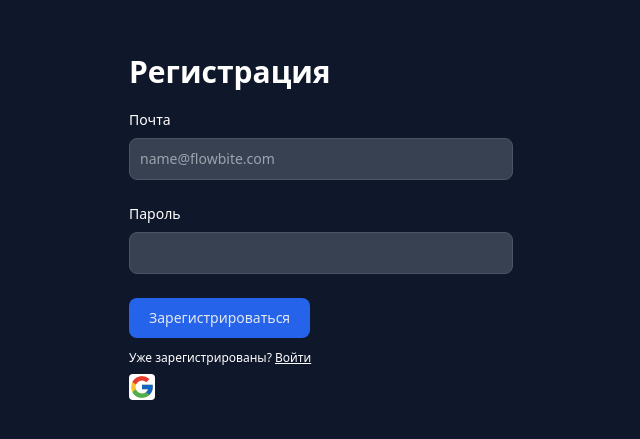
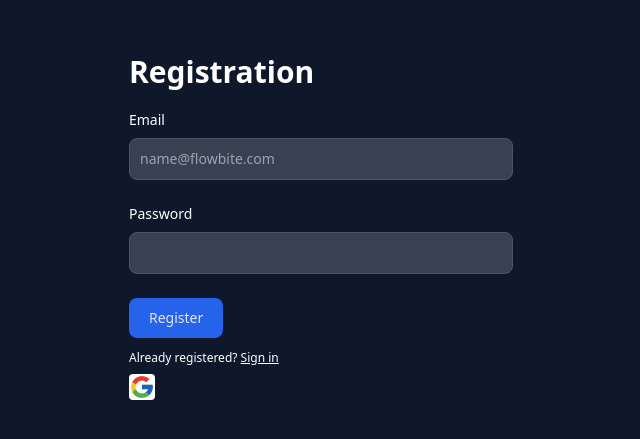
Before and after one commit to leavemealonemf/voice-gpt, a React (Vite) app: page /auth in a window 1280 px wide. Shown: the part 173-612 px from the top of the page, without its empty margins (319-959 px from the left). Built offline with nearby package versions, Linux system fonts and the light colour scheme; no server answers.

Commit message:
comp locale / fixed ui

```diff
--- a/package.json
+++ b/package.json
@@ -12,6 +12,7 @@
   "dependencies": {
     "axios": "^1.6.0",
     "firebase": "^10.5.2",
+    "flag-icons": "^6.11.2",
     "i18next": "^23.6.0",
     "i18next-browser-languagedetector": "^7.1.0",
     "i18next-http-backend": "^2.3.1",
--- a/public/locales/en/translation.json
+++ b/public/locales/en/translation.json
@@ -7,5 +7,13 @@
     "voice_gpt": "VoiceGPT",
     "welcome_to": "Welcome to",
     "voice_gpt_about": "VoiceGpt - ChatGPT API integration with the ability to search for information using voice search",
-    "get_started": "Get started"
+    "get_started": "Get started",
+    "register": "Registration",
+    "email": "Email",
+    "password": "Password",
+    "register_button": "Register",
+    "already_registered": "Already registered?",
+    "to_come_in": "Sign in",
+    "not_registered": "Don't have an account?",
+    "sign_in": "Login"
 }
--- a/public/locales/ru/translation.json
+++ b/public/locales/ru/translation.json
@@ -7,5 +7,13 @@
     "voice_gpt": "VoiceGPT",
     "welcome_to": "Добро пожаловать в",
     "voice_gpt_about": "VoiceGpt - интеграция ChatGPT API с возможностью поиска информации с помощью голосового поиска",
-    "get_started": "Начать"
+    "get_started": "Начать",
+    "register": "Регистрация",
+    "email": "Почта",
+    "password": "Пароль",
+    "register_button": "Зарегистрироваться",
+    "already_registered": "Уже зарегистрированы?",
+    "to_come_in": "Войти",
+    "sign_in": "Вход",
+    "not_registered": "Нет аккаунта?"
 }
--- /dev/null
+++ b/src/componets/Header.tsx
@@ -0,0 +1,15 @@
+import SwitchLang from "./SwitchLang"
+
+const Header = () => {
+  return (
+    <div className="">
+        <div className="container mx-auto py-2">
+            <div className="flex items-center justify-end pr-6">
+                <SwitchLang/>
+            </div>
+        </div>
+    </div>
+  )
+}
+
+export default Header
--- a/src/componets/Layout.tsx
+++ b/src/componets/Layout.tsx
@@ -6,7 +6,7 @@ type Props = {
 
 const Layout: FC<Props> = ({children}) => {
   return (
-    <div style={{display: 'grid', gridTemplateColumns: "1fr 4fr"}} className="">
+    <div className="flex">
         {children}
     </div>
   )
--- a/src/componets/SideBar.tsx
+++ b/src/componets/SideBar.tsx
@@ -13,9 +13,9 @@ const SideBar: FC = () => {
 
   const navigate = useNavigate();
 
+
   return (
-    <div className='text-white container mx-auto relative'>
-
+    <div className={`text-white min-h-screen w-72`}>
 
       <div className='flex flex-col items-center justify-center mt-7'>
         <span className='text-center mb-4 text-2xl font-extrabold leading-none tracking-tight text-gray-900 md:text-3xl lg:text-4xl dark:text-white'>VoiceGPT</span>
--- /dev/null
+++ b/src/componets/SwitchLang.tsx
@@ -0,0 +1,20 @@
+import { useTranslation } from "react-i18next";
+import "/node_modules/flag-icons/css/flag-icons.min.css";
+
+const SwitchLang = () => {
+
+    const { i18n } = useTranslation();
+
+    const switchLanguage = (value: string) => {
+        i18n.changeLanguage(value);
+    }
+
+    return (
+        <div className="flex items-center gap-1">
+            <span className="fi fi-gb cursor-pointer" onClick={() => switchLanguage("en")}></span>
+            <span className="fi fi-ru cursor-pointer" onClick={() => switchLanguage("ru")}></span>
+        </div>
+    )
+}
+
+export default SwitchLang
--- a/src/componets/auth/Login.tsx
+++ b/src/componets/auth/Login.tsx
@@ -3,6 +3,7 @@ import { useStores } from '../../stores/root-context';
 import { useNavigate } from 'react-router-dom';
 import { currentModuleTypes } from '../../pages/AuthPage';
 import googleIcon from "../../assets/google.svg";
+import { useTranslation } from 'react-i18next';
 
 type Props = {
     setCurrentModuleHandler: (value: currentModuleTypes) => void;
@@ -11,6 +12,8 @@ type Props = {
 const Login: FC<Props> = ({setCurrentModuleHandler}) => {
 
     const {user} = useStores();
+
+    const {t} = useTranslation();
 
     const navigate = useNavigate();
 
@@ -40,9 +43,9 @@ const Login: FC<Props> = ({setCurrentModuleHandler}) => {
 
     return (
         <form className='w-96 flex flex-col' onSubmit={onSubmit}>
-            <span className="text-white font-bold text-3xl mb-5">Вход</span>
+            <span className="text-white font-bold text-3xl mb-5">{t('sign_in')}</span>
             <div className="mb-6">
-                <label htmlFor="email" className="block mb-2 text-sm font-medium text-gray-900 dark:text-white">Почта</label>
+                <label htmlFor="email" className="block mb-2 text-sm font-medium text-gray-900 dark:text-white">{t('email')}</label>
                 <input
                     value={email}
                     onChange={(e: ChangeEvent<HTMLInputElement>) => setEmail(e.currentTarget.value)}
@@ -50,17 +53,17 @@ const Login: FC<Props> = ({setCurrentModuleHandler}) => {
                 />
             </div>
             <div className="mb-6">
-                <label htmlFor="password" className="block mb-2 text-sm font-medium text-gray-900 dark:text-white">Пароль</label>
+                <label htmlFor="password" className="block mb-2 text-sm font-medium text-gray-900 dark:text-white">{t('password')}</label>
                 <input
                     value={password}
                     onChange={(e: ChangeEvent<HTMLInputElement>) => setPassword(e.currentTarget.value)}
                     type="password" id="password" className="bg-gray-50 border border-gray-300 text-gray-900 text-sm rounded-lg focus:ring-blue-500 focus:border-blue-500 block w-full p-2.5 dark:bg-gray-700 dark:border-gray-600 dark:placeholder-gray-400 dark:text-white dark:focus:ring-blue-500 dark:focus:border-blue-500" required
                 />
             </div>
-            <button type="submit" className="text-white self-start bg-blue-700 hover:bg-blue-800 focus:ring-4 focus:outline-none focus:ring-blue-300 font-medium rounded-lg text-sm w-full sm:w-auto px-5 py-2.5 text-center dark:bg-blue-600 dark:hover:bg-blue-700 dark:focus:ring-blue-800">Войти</button>
+            <button type="submit" className="text-white self-start bg-blue-700 hover:bg-blue-800 focus:ring-4 focus:outline-none focus:ring-blue-300 font-medium rounded-lg text-sm w-full sm:w-auto px-5 py-2.5 text-center dark:bg-blue-600 dark:hover:bg-blue-700 dark:focus:ring-blue-800">{t('to_come_in')}</button>
             <span
                 onClick={() => setCurrentModuleHandler(currentModuleTypes.REGISTER)}
-                className='text-white text-xs mt-3 font-normal cursor-pointer'>Нет аккаунта? <u>Зарегистрироваться</u>
+                className='text-white text-xs mt-3 font-normal cursor-pointer'>{t('not_registered')} <u>{t('register_button')}</u>
             </span>
 
             <div className="mt-2 flex gap-2 items-center">
--- a/src/componets/auth/Register.tsx
+++ b/src/componets/auth/Register.tsx
@@ -3,6 +3,7 @@ import { useStores } from '../../stores/root-context';
 import { useNavigate } from 'react-router-dom';
 import { currentModuleTypes } from '../../pages/AuthPage';
 import googleIcon from "../../assets/google.svg";
+import { useTranslation } from 'react-i18next';
 
 type Props = {
     setCurrentModuleHandler: (value: currentModuleTypes) => void;
@@ -11,6 +12,8 @@ type Props = {
 const Register: FC<Props> = ({setCurrentModuleHandler}) => {
 
     const {user} = useStores();
+
+    const {t} = useTranslation();
 
     const navigate = useNavigate();
 
@@ -45,9 +48,9 @@ const Register: FC<Props> = ({setCurrentModuleHandler}) => {
 
     return (
         <form className='w-96 flex flex-col' onSubmit={onSubmit}>
-            <span className="text-white font-bold text-3xl mb-5">Регистрация</span>
+            <span className="text-white font-bold text-3xl mb-5">{t('register')}</span>
             <div className="mb-6">
-                <label htmlFor="email" className="block mb-2 text-sm font-medium text-gray-900 dark:text-white">Почта</label>
+                <label htmlFor="email" className="block mb-2 text-sm font-medium text-gray-900 dark:text-white">{t('email')}</label>
                 <input
                     value={email}
                     onChange={(e: ChangeEvent<HTMLInputElement>) => setEmail(e.currentTarget.value)}
@@ -55,17 +58,17 @@ const Register: FC<Props> = ({setCurrentModuleHandler}) => {
                 />
             </div>
             <div className="mb-6">
-                <label htmlFor="password" className="block mb-2 text-sm font-medium text-gray-900 dark:text-white">Пароль</label>
+                <label htmlFor="password" className="block mb-2 text-sm font-medium text-gray-900 dark:text-white">{t('password')}</label>
                 <input
                     value={password}
                     onChange={(e: ChangeEvent<HTMLInputElement>) => setPassword(e.currentTarget.value)}
                     type="password" id="password" className="bg-gray-50 border border-gray-300 text-gray-900 text-sm rounded-lg focus:ring-blue-500 focus:border-blue-500 block w-full p-2.5 dark:bg-gray-700 dark:border-gray-600 dark:placeholder-gray-400 dark:text-white dark:focus:ring-blue-500 dark:focus:border-blue-500" required
                 />
             </div>
-            <button type="submit" className="text-white self-start bg-blue-700 hover:bg-blue-800 focus:ring-4 focus:outline-none focus:ring-blue-300 font-medium rounded-lg text-sm w-full sm:w-auto px-5 py-2.5 text-center dark:bg-blue-600 dark:hover:bg-blue-700 dark:focus:ring-blue-800">Зарегистрироваться</button>
+            <button type="submit" className="text-white self-start bg-blue-700 hover:bg-blue-800 focus:ring-4 focus:outline-none focus:ring-blue-300 font-medium rounded-lg text-sm w-full sm:w-auto px-5 py-2.5 text-center dark:bg-blue-600 dark:hover:bg-blue-700 dark:focus:ring-blue-800">{t('register_button')}</button>
             <span
                 onClick={() => setCurrentModuleHandler(currentModuleTypes.LOGIN)}
-                className='text-white text-xs mt-3 font-normal cursor-pointer'>Уже зарегистрированы? <u>Войти</u>
+                className='text-white text-xs mt-3 font-normal cursor-pointer'>{t('already_registered')} <u>{t('to_come_in')}</u>
             </span>
 
             <div className="mt-2 flex gap-2 items-center">
--- a/src/main.tsx
+++ b/src/main.tsx
@@ -16,7 +16,7 @@ i18n
   .use(HttpApi)
   .init({
     supportedLngs: ['en', 'ru'],
-    fallbackLng: 'ru',
+    fallbackLng: 'en',
     detection: {
       order: ['cookie', 'localStorage', 'htmlTag', 'path', 'subdomain'],
       caches: ['cookie']
--- a/src/pages/MainPage.tsx
+++ b/src/pages/MainPage.tsx
@@ -4,6 +4,7 @@ import { useStores } from "../stores/root-context";
 import { useNavigate } from "react-router-dom";
 import Loading from "../componets/ui/Loading";
 import { useTranslation } from "react-i18next";
+import Header from "../componets/Header";
 
 const MainPage = observer(() => {
 
@@ -26,6 +27,9 @@ const MainPage = observer(() => {
     }
 
     return (
+        <>
+        <Header/>
+            <div className="container mx-auto">
             <div className="flex flex-col items-center justify-center h-screen">
                 <img src={mainLogo} alt="main" width={235} height={235}/>
                 <h1 className="mb-4 text-4xl font-extrabold leading-none tracking-tight text-center text-gray-900 md:text-5xl lg:text-6xl dark:text-white">{t('welcome_to')} <span className="text-blue-600 dark:text-blue-500">{t('voice_gpt')}</span></h1>
@@ -37,6 +41,8 @@ const MainPage = observer(() => {
                     {t('get_started')}
                 </button>
             </div>
+            </div>
+        </>
     )
 })
 
```
Also changed, not shown: src/pages/AskPagePrototype.tsx (+18 -8 lines), 1 other file (tests, documents, lock files or other folders). Lines whose indentation alone changed are shown as unchanged.
